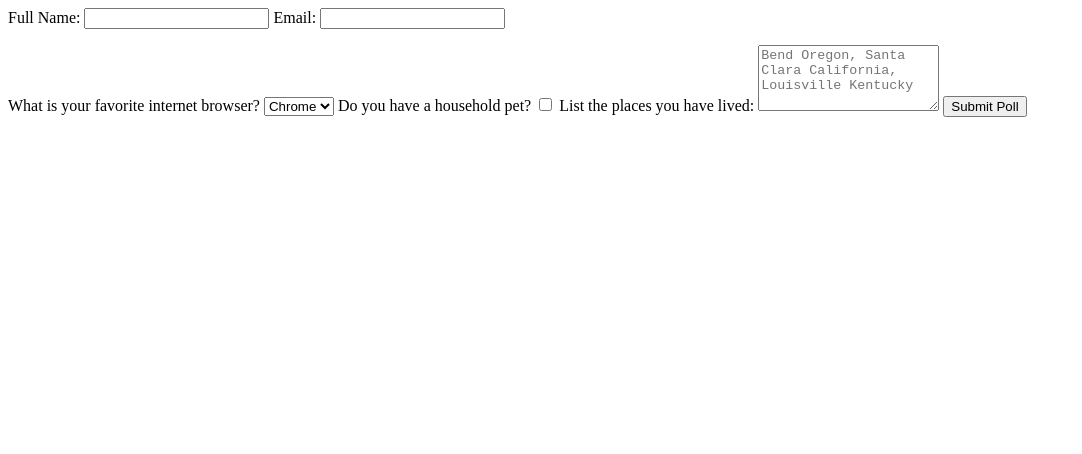
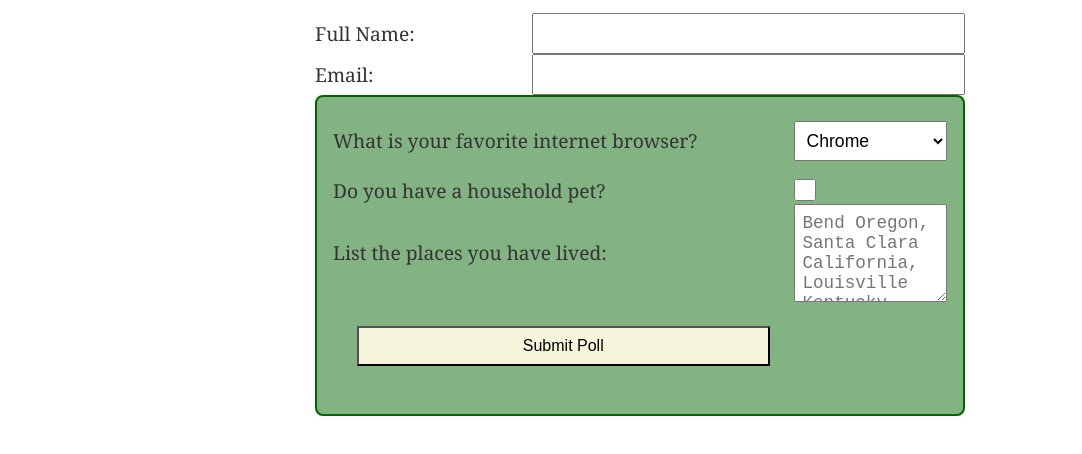
Before and after one commit to clementssara-bit/wdd130, a plain HTML site: page week05/pollform.html in a window 1280 px wide. Shown: the whole page, without its empty margins (0-1082 px from the left). Drawn offline with Linux system fonts and the light colour scheme.

Commit message:
creating poll form

```diff
--- a/week05/pollform.html
+++ b/week05/pollform.html
@@ -1,24 +1,39 @@
+<!DOCTYPE html>
+<html lang="en">
+
+<head>
+    <meta charset="UTF-8">
+    <meta name="viewport" content="width=device-width, initial-scale=1.0">
+    <title>WWD 130 | HTML Form - User Poll</title>
+    <link rel="stylesheet" href="styles/poll-form.css">
+</head>
 <header>
     <main>
+        <div class="form-item column2">
+            <label for="fullname">Full Name:</label>
+            <input type="text" id="fullname" name="fullname">
+        </div>
+        <div class="form-item column2">
+            <label for="useremail">Email:</label>
+            <input type="email" id="useremail" name="useremail">
+        </div>
         <form>
-            <label for="fullname">Full Name:</label>
-            <input type="text" id="fullname" name="fullname" required>
-            <label for="useremail">Email:</label>
-            <input type="email" id="useremail" name="useremail" required>
-        </form>
-        <form>
+            <div class="form-item column1">
                 <label for="favorite browser">What is your favorite internet browser?</label>
                 <select id="favorite browser" name="favorite browser">
                     <option value="chrome">Chrome</option>
                     <option value="bing">Bing</option>
                     <option value="safari">Safari</option>
                 </select>
+            </div>
+            <div class="form-item column1">
                 <label for="pet">Do you have a household pet?</label>
                 <input type="checkbox" id="pet" name="pet">
                 <label for="feedback">List the places you have lived:</label>
                 <textarea name="feedback" id="feedback" rows="4"
                     placeholder="Bend Oregon, Santa Clara California, Louisville Kentucky"></textarea>
                 <button type="submit">Submit Poll</button>
+            </div>
         </form>
     </main>
 </header>
--- /dev/null
+++ b/week05/styles/poll-form.css
@@ -0,0 +1,102 @@
+* {
+    margin: 0;
+    padding: 0;
+    box-sizing: border-box;
+}
+
+body {
+    font-family: Cambria, Cochin, Georgia, Times, 'Times New Roman', serif;
+    font-size: 1.2em;
+    color: #333;
+    background: #fff;
+}
+
+header {
+    margin: 1% auto;
+    width: 650px;
+}
+
+h1 {
+    margin: 1rem;
+    font-size: 1.5em;
+    color: navy;
+    text-align: center;
+}
+
+form {
+    width: 650;
+    margin: 0 auto;
+    padding: 1rem;
+    border: 2px solid darkgreen;
+    border-radius: 0.5rem;
+    background-color: hsla(120, 23%, 58%, 0.932);
+    display: grid;
+}
+
+fieldset {
+    display: grid;
+    grid-gap: 1rem;
+    margin: 1rem;
+    border: 2px solid black;
+    padding: 1rem;
+}
+
+.form-item {
+    display: grid;
+    align-items: center;
+}
+
+.column1 {
+    grid-template-columns: 3fr 1fr;
+    margin: 0.5rem 0;
+}
+
+.column2 {
+    grid-template-columns: 1fr 2fr;
+}
+
+legend {
+    padding: 3rem;
+    color: orange;
+    font-size: 3em;
+}
+
+label {
+    font-family: Georgia, 'Times New Roman', Times, serif;
+    text-align: left;
+    padding-right: 2rem;
+}
+
+input, select, textarea {
+    padding: 0.5rem;
+    font-size: 1.1rem;
+}
+
+input[type="checkbox"] {
+    width: 22px;
+    height: 22px;
+    vertical-align: bottom;
+}
+
+button {
+    margin: 1.5rem;
+    background-color: beige;
+    color: black;
+    border: 50%;
+    border-radius: 0%;
+    padding: 2%;
+    font-size: 1rem;
+}
+
+button:hover {
+    background-color: orange;
+}
+
+footer {
+    margin: 1rem auto 0;
+    width: 650;
+    text-align: right;
+    font-size: 0.8em;
+    color: fuchsia;
+    border-top: 1px top solid blue;
+}
```
Also changed, not shown: 1 other file. Lines whose indentation alone changed are shown as unchanged.
